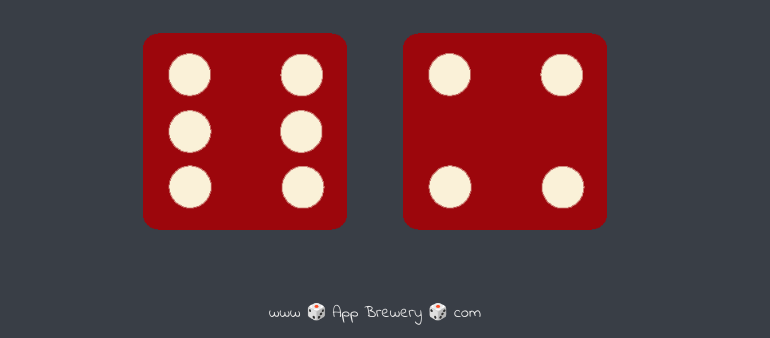
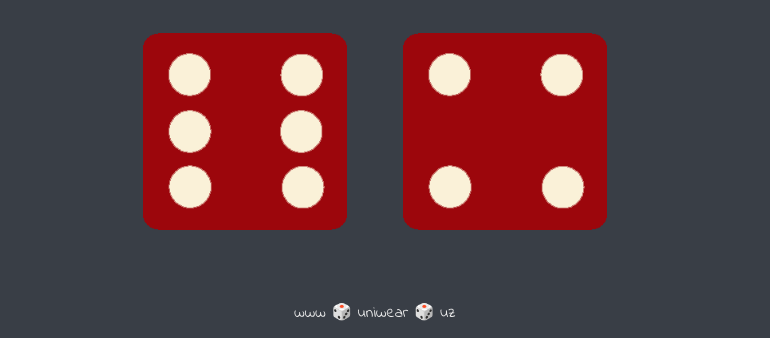
Before and after one commit to otabek/DiceGame, a plain HTML site: page index.html in a window 1280 px wide. Shown: the part 462-800 px from the top of the page, without its empty margins (265-1035 px from the left). Drawn offline with Linux system fonts and the light colour scheme.

Commit message:
Update and rename dicee.html to index.html

```diff
--- a/dicee.html
+++ b/index.html
@@ -31,6 +31,6 @@
   </body>
 
   <footer>
-    www 🎲 App Brewery 🎲 com
+    www 🎲 uniwear 🎲 uz
   </footer>
 </html>
```
